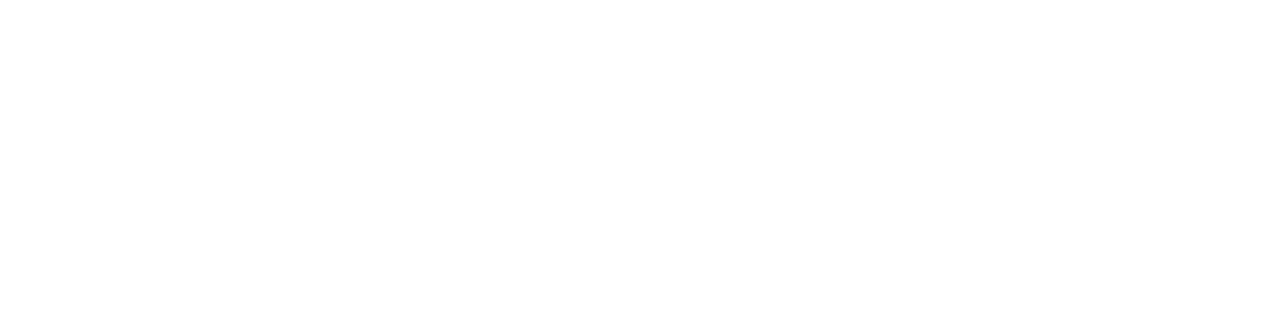
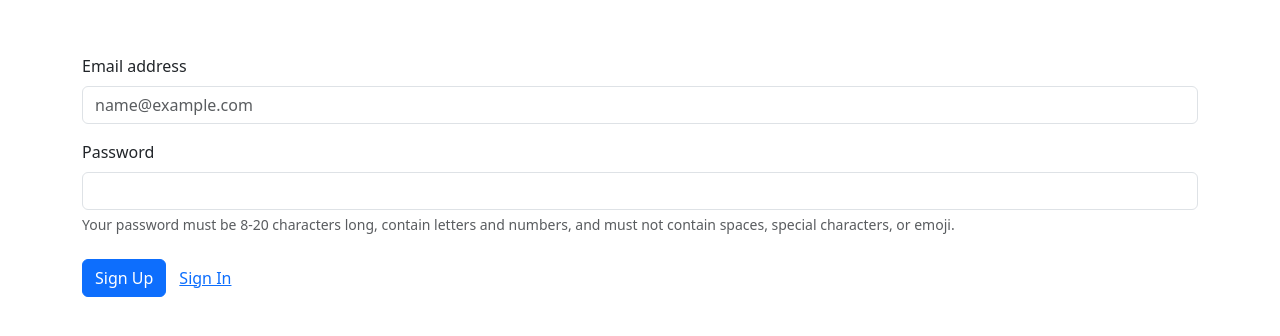
Before and after one commit to rogeliopalacios44/Senior-Project-Fall-2024, a Vue app: page /signup in a window 1280 px wide. Before the commit this address had no page. Shown: the part 208-544 px from the top of the page. Built offline with nearby package versions, Linux system fonts and the light colour scheme.

Commit message:
Added basic sign in and sign Up pages with routes to sign in / sign up page from the home page.

```diff
--- a/package.json
+++ b/package.json
@@ -13,6 +13,7 @@
     "@popperjs/core": "^2.11.8",
     "bootstrap": "^5.3.3",
     "bootstrap-vue": "^2.23.1",
+    "firebase": "^10.14.1",
     "vue": "^3.5.11",
     "vue-router": "^4.4.5"
   },
--- a/src/router/index.js
+++ b/src/router/index.js
@@ -1,6 +1,8 @@
 import { createRouter, createWebHistory } from "vue-router";
 import Home from '@/views/Home.vue';
 import Another1 from '@/views/AnotherView.vue';
+import SignUp from '@/views/SignUp.vue';
+import SignIn from '@/views/SignIn.vue';
 
 const routes = [
     {
@@ -12,6 +14,16 @@
         path: '/anotherView',
         name: 'View',
         component: Another1
+    },
+    {
+        path: '/signup',
+        name: 'SignUp',
+        component: SignUp
+    },
+    {
+        path: '/signin',
+        name: 'SignIn',
+        component: SignIn
     }
 
 ]
--- a/src/views/AnotherView.vue
+++ b/src/views/AnotherView.vue
@@ -1,3 +1,7 @@
 <template>
-     <img src="https://www.dictionary.com/e/wp-content/uploads/2018/04/another-one.jpg" width="500" height="600">
+     <div class="container mt-5 text-center">
+          <h1>Another View</h1>
+          <img src="https://www.dictionary.com/e/wp-content/uploads/2018/04/another-one.jpg" width="500" height="600">
+     </div>
+
 </template>
--- a/src/views/Home.vue
+++ b/src/views/Home.vue
@@ -15,12 +15,12 @@
 
 
 <template>
-    <div class="container mt-5 text-center">
+    <div class="container mt-3 text-center">
     <h1>Bootstrap + Vue</h1>
     <h3>Getting started with Uni Deals & Steals</h3>
     <h4>Was testing things here</h4>
     <div class="btn-group">
-      <a href="https://www.youtube.com/watch?v=2mKN6PDZTmc" class="btn btn-primary">CLICK ME!</a>
+      <a href="http://localhost:3000/signup" class="btn btn-primary">Sign Up / Sign In</a>
     </div>
 
     <h4>{{ name }}</h4>
--- /dev/null
+++ b/src/views/SignIn.vue
@@ -0,0 +1,18 @@
+<template>
+    <div class="w-100 p-4 d-flex align-items-center justify-content-center"
+    style=" height: 750px;">
+        <div class="container mt-3 text-start">
+            <h1>This is sign in page</h1>
+            <div class="mb-3">
+                <label for="exampleFormControlInput1" class="form-label">Email address</label>
+                <input type="email" class="form-control" id="exampleFormControlInput1">
+            </div>
+            <label for="inputPassword5" class="form-label">Password</label>
+                <input type="password" id="inputPassword5" class="form-control" aria-describedby="passwordHelpBlock">
+            <div id="passwordHelpBlock" class="form-text">
+            </div>
+            <br>
+            <a href="https://encrypted-tbn0.gstatic.com/images?q=tbn:ANd9GcRSW2kvr4l-GMfPhxXud4loYMg1vTIo7McXhw&s" class="btn btn-primary">Sign In</a>
+        </div>
+    </div>
+</template>
--- /dev/null
+++ b/src/views/SignUp.vue
@@ -0,0 +1,21 @@
+<template>
+    <div class="w-100 p-4 d-flex align-items-center justify-content-center"
+    style=" height: 750px;">
+            <div class="container mt-3 text-start">
+            <div class="mb-3">
+                <label for="exampleFormControlInput1" class="form-label">Email address</label>
+                <input type="email" class="form-control" id="exampleFormControlInput1" placeholder="name@example.com">
+            </div>
+            <label for="inputPassword5" class="form-label">Password</label>
+                <input type="password" id="inputPassword5" class="form-control" aria-describedby="passwordHelpBlock">
+            <div id="passwordHelpBlock" class="form-text">
+                Your password must be 8-20 characters long, contain letters and numbers, and must not contain spaces, special characters, or emoji.
+            </div>
+            <br>
+            <button type="button" class="btn btn-primary">Sign Up</button>
+            <a href="http://localhost:3000/signin" class="btn btn-link">Sign In</a>
+        </div>
+
+    </div>
+
+</template>
```
Also changed, not shown: src/main.js (+22 -0 lines), 2 other files (tests, documents, lock files or other folders).
